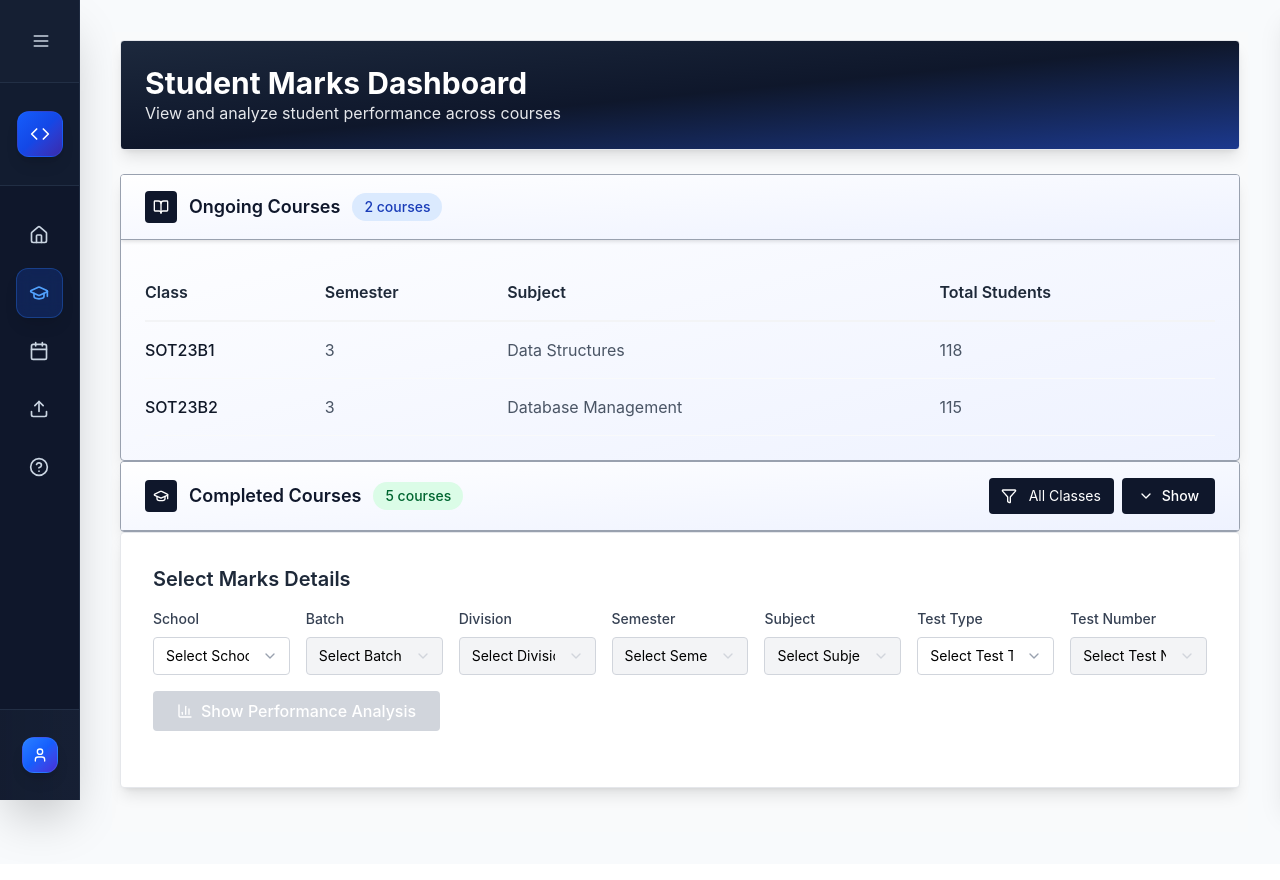
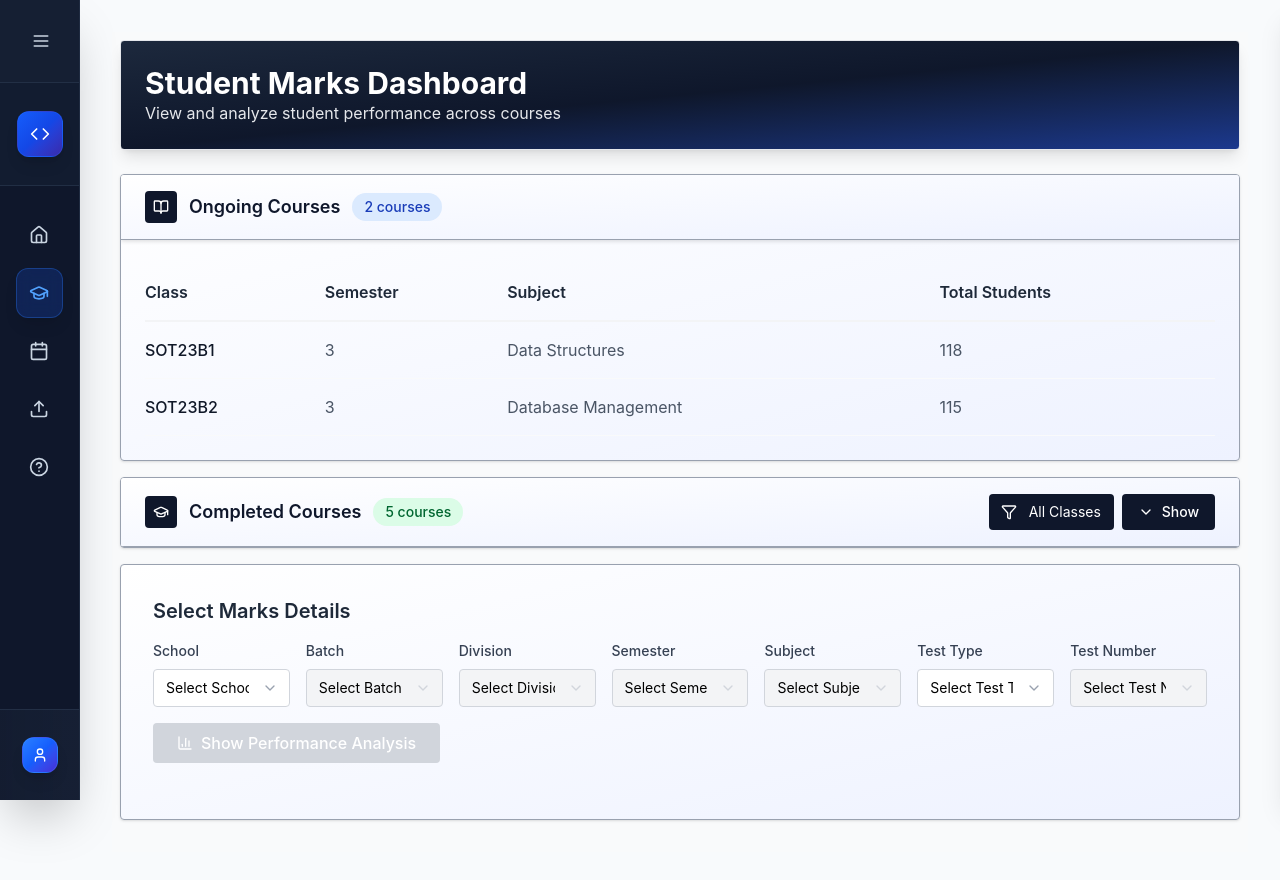
Before and after one commit to PW-IOI-Tech/pwioi-club-frontend, a Next.js app: page /dashboard/teacher/acads in a window 1280 px wide. Shown: the top 880 px of the page. Built offline with nearby package versions, Linux system fonts and the light colour scheme.

Commit message:
Refactored UI

```diff
--- a/src/app/dashboard/teacher/acads/AcademicSection.tsx
+++ b/src/app/dashboard/teacher/acads/AcademicSection.tsx
@@ -224,7 +224,7 @@ const DashboardHeader: React.FC = () => {
 
 const OngoingCoursesTable: React.FC = () => {
   return (
-    <div className="bg-gradient-to-br from-white to-indigo-50 rounded-sm shadow-lg border border-gray-400 overflow-hidden">
+    <div className="bg-gradient-to-br from-white to-indigo-50 rounded-sm shadow-sm border border-gray-400 overflow-hidden">
       <div className="bg-gradient-to-br from-white to-indigo-50 border-b border-b-gray-400 drop-shadow-sm px-6 py-4">
         <div className="flex items-center gap-3">
           <div className="w-8 h-8 bg-slate-900 rounded-sm flex items-center justify-center">
@@ -298,7 +298,7 @@ const CompletedCoursesTable: React.FC = () => {
   };
 
   return (
-    <div className="bg-gradient-to-br from-white to-indigo-50 rounded-sm shadow-lg border border-gray-400 overflow-hidden">
+    <div className="bg-gradient-to-br from-white to-indigo-50 rounded-sm shadow-sm border border-gray-400 overflow-hidden">
       <div className="bg-gradient-to-br from-white to-indigo-50 border-b border-b-gray-400 drop-shadow-sm px-6 py-4">
         <div className="flex items-center justify-between">
           <div className="flex items-center gap-3">
@@ -438,7 +438,7 @@ const MarksSelectionForm: React.FC<MarksSelectionFormProps> = ({
   };
 
   return (
-    <div className="bg-white rounded-sm shadow-lg border border-gray-200 p-4 sm:p-6 lg:p-8 mb-6">
+    <div className="bg-gradient-to-br from-white to-indigo-50 rounded-sm shadow-sm border border-gray-400 p-4 sm:p-6 lg:p-8 mb-6">
       <h2 className="text-xl font-semibold text-gray-800 mb-4">
         Select Marks Details
       </h2>
@@ -937,7 +937,7 @@ const TeacherMarksDashboard: React.FC = () => {
 
   return (
     <div className="min-h-screen bg-gray-50 p-2">
-      <div className="max-w-7xl mx-auto">
+      <div className="max-w-7xl mx-auto space-y-4">
         <DashboardHeader />
         <OngoingCoursesTable />
         <CompletedCoursesTable />
```
